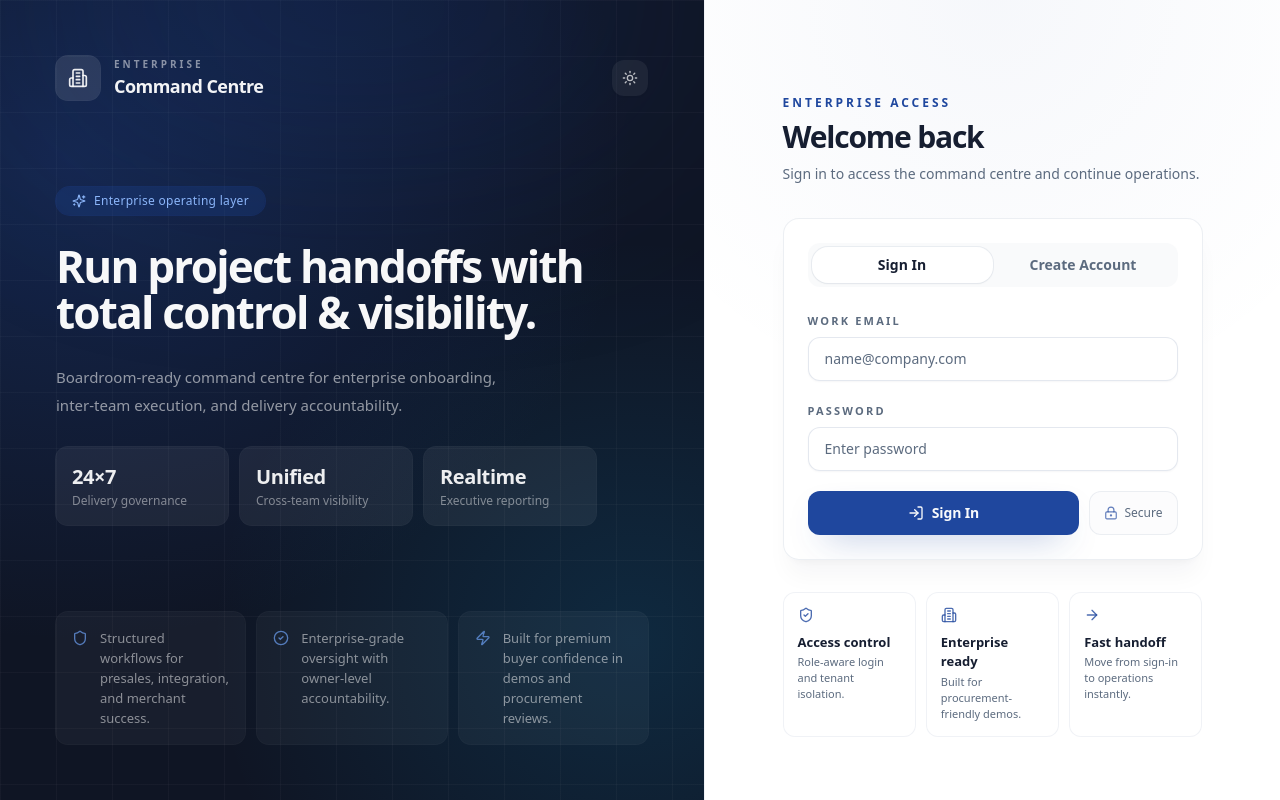
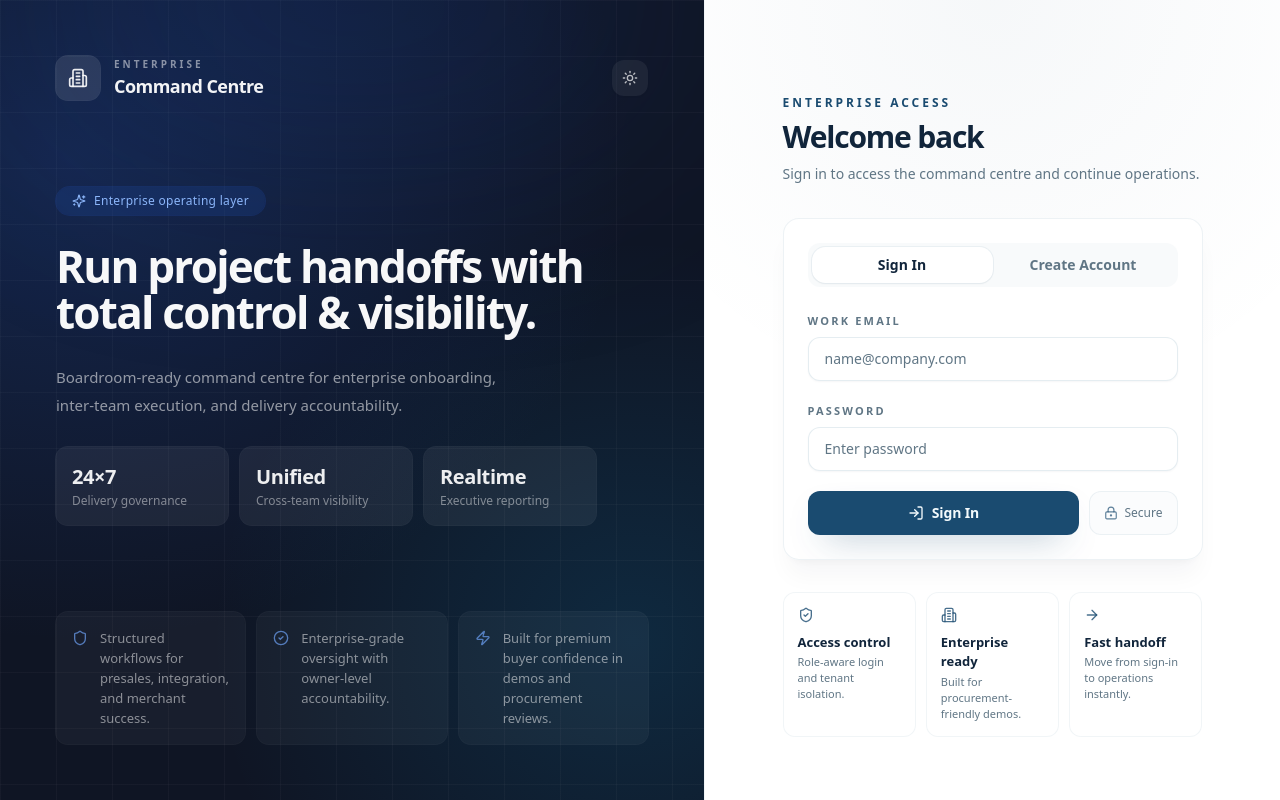
Before and after one commit to Akhilpandey97/handover-prod, a React (Vite) app: page /projects/1 in a window 1280 px wide. Built offline with nearby package versions, Linux system fonts and the light colour scheme; the HTML template or start-up script is replaced by a standard one.

Commit message:
Changes
Co-authored-by: Akhilpandey97 <231545057+Akhilpandey97@users.noreply.github.com>

```diff
--- a/src/index.css
+++ b/src/index.css
@@ -7,117 +7,137 @@
 @layer base {
   :root {
     --background: 0 0% 100%;
-    --foreground: 222 37% 14%;
+    --foreground: 212 55% 15%;
 
     --card: 0 0% 100%;
-    --card-foreground: 222 37% 14%;
+    --card-foreground: 212 55% 15%;
 
     --popover: 0 0% 100%;
-    --popover-foreground: 222 37% 14%;
+    --popover-foreground: 212 55% 15%;
 
-    --primary: 221 67% 37%;
-    --primary-foreground: 210 40% 98%;
+    /* Ocean Deep */
+    --primary: 206 62% 27%;
+    --primary-foreground: 190 60% 97%;
+    --primary-glow: 190 56% 40%;
 
-    --secondary: 214 29% 95%;
-    --secondary-foreground: 222 37% 16%;
+    --secondary: 200 32% 95%;
+    --secondary-foreground: 206 55% 20%;
 
-    --muted: 210 22% 96%;
-    --muted-foreground: 215 16% 43%;
+    --muted: 200 28% 96%;
+    --muted-foreground: 205 16% 45%;
 
-    --accent: 214 30% 94%;
-    --accent-foreground: 222 37% 16%;
+    --accent: 190 45% 93%;
+    --accent-foreground: 200 60% 20%;
 
-    --destructive: 0 72% 52%;
-    --destructive-foreground: 210 40% 98%;
+    --destructive: 0 72% 51%;
+    --destructive-foreground: 0 0% 100%;
 
-    --success: 151 71% 35%;
+    --success: 168 62% 34%;
     --success-foreground: 0 0% 100%;
 
-    --warning: 35 89% 46%;
+    --warning: 43 89% 44%;
     --warning-foreground: 0 0% 100%;
 
-    --info: 198 88% 45%;
+    --info: 190 56% 40%;
     --info-foreground: 0 0% 100%;
 
-    --pending: 249 88% 64%;
+    --pending: 199 70% 45%;
     --pending-foreground: 0 0% 100%;
 
-    --border: 214 24% 88%;
-    --input: 214 24% 88%;
-    --ring: 221 67% 42%;
+    --teal: 177 42% 55%;
+    --teal-foreground: 212 55% 15%;
 
-    --radius: 1rem;
+    --border: 202 28% 89%;
+    --input: 202 28% 89%;
+    --ring: 190 56% 40%;
 
-    --sidebar-background: 220 27% 99%;
-    --sidebar-foreground: 222 37% 14%;
-    --sidebar-primary: 221 67% 37%;
-    --sidebar-primary-foreground: 210 40% 98%;
-    --sidebar-accent: 214 29% 95%;
-    --sidebar-accent-foreground: 222 37% 14%;
-    --sidebar-border: 214 24% 88%;
-    --sidebar-ring: 221 67% 42%;
+    --radius: 0.85rem;
+
+    --sidebar-background: 212 55% 15%;
+    --sidebar-foreground: 200 30% 88%;
+    --sidebar-primary: 190 56% 42%;
+    --sidebar-primary-foreground: 0 0% 100%;
+    --sidebar-accent: 206 45% 22%;
+    --sidebar-accent-foreground: 0 0% 100%;
+    --sidebar-border: 206 40% 24%;
+    --sidebar-ring: 190 56% 45%;
 
     --surface: 0 0% 100%;
-    --surface-2: 210 20% 98%;
-    --hero: 222 36% 16%;
-    --hero-foreground: 210 40% 98%;
+    --surface-2: 200 33% 97%;
+    --hero: 212 55% 15%;
+    --hero-foreground: 190 45% 96%;
+
+    --gradient-primary: linear-gradient(135deg, hsl(var(--primary)), hsl(var(--primary-glow)));
+    --gradient-hero: linear-gradient(150deg, hsl(212 60% 12%), hsl(200 55% 22%));
+    --shadow-soft: 0 1px 2px hsl(var(--foreground) / 0.05), 0 8px 24px -16px hsl(var(--foreground) / 0.25);
+    --shadow-lift: 0 2px 4px hsl(var(--foreground) / 0.04), 0 20px 40px -24px hsl(var(--foreground) / 0.28);
   }
 
   .dark {
-    --background: 222 24% 8%;
-    --foreground: 210 28% 94%;
+    --background: 212 40% 8%;
+    --foreground: 195 30% 93%;
 
-    --card: 222 20% 11%;
-    --card-foreground: 210 28% 94%;
+    --card: 210 34% 11%;
+    --card-foreground: 195 30% 93%;
 
-    --popover: 222 20% 11%;
-    --popover-foreground: 210 28% 94%;
+    --popover: 210 34% 11%;
+    --popover-foreground: 195 30% 93%;
 
-    --primary: 217 90% 63%;
-    --primary-foreground: 222 40% 10%;
+    --primary: 190 56% 48%;
+    --primary-foreground: 212 55% 10%;
+    --primary-glow: 177 42% 58%;
 
-    --secondary: 222 18% 16%;
-    --secondary-foreground: 210 28% 94%;
+    --secondary: 210 28% 16%;
+    --secondary-foreground: 195 30% 93%;
 
-    --muted: 222 18% 14%;
-    --muted-foreground: 214 15% 65%;
+    --muted: 210 26% 15%;
+    --muted-foreground: 200 15% 65%;
 
-    --accent: 222 18% 17%;
-    --accent-foreground: 210 28% 94%;
+    --accent: 205 32% 19%;
+    --accent-foreground: 195 30% 93%;
 
-    --destructive: 0 72% 57%;
-    --destructive-foreground: 210 40% 98%;
+    --destructive: 0 70% 56%;
+    --destructive-foreground: 0 0% 100%;
 
-    --success: 151 70% 40%;
-    --success-foreground: 210 40% 98%;
+    --success: 168 58% 42%;
+    --success-foreground: 212 55% 10%;
 
-    --warning: 37 90% 54%;
-    --warning-foreground: 222 24% 8%;
+    --warning: 43 90% 55%;
+    --warning-foreground: 212 55% 10%;
 
-    --info: 198 88% 54%;
-    --info-foreground: 210 40% 98%;
+    --info: 190 60% 52%;
+    --info-foreground: 212 55% 10%;
 
-    --pending: 249 88% 68%;
-    --pending-foreground: 0 0% 100%;
+    --pending: 199 70% 55%;
+    --pending-foreground: 212 55% 10%;
 
-    --border: 222 14% 22%;
-    --input: 222 14% 22%;
-    --ring: 217 90% 66%;
+    --teal: 177 42% 58%;
+    --teal-foreground: 212 55% 10%;
 
-    --sidebar-background: 222 22% 10%;
-    --sidebar-foreground: 210 28% 94%;
-    --sidebar-primary: 217 90% 63%;
-    --sidebar-primary-foreground: 222 40% 10%;
-    --sidebar-accent: 222 18% 16%;
-    --sidebar-accent-foreground: 210 28% 94%;
-    --sidebar-border: 222 14% 22%;
-    --sidebar-ring: 217 90% 66%;
+    --border: 208 24% 22%;
+    --input: 208 24% 22%;
+    --ring: 190 56% 52%;
 
-    --surface: 222 24% 9%;
-    --surface-2: 222 18% 12%;
-    --hero: 222 28% 10%;
-    --hero-foreground: 210 28% 96%;
+    --sidebar-background: 212 45% 10%;
+    --sidebar-foreground: 195 25% 88%;
+    --sidebar-primary: 190 56% 50%;
+    --sidebar-primary-foreground: 212 55% 10%;
+    --sidebar-accent: 208 30% 17%;
+    --sidebar-accent-foreground: 195 30% 93%;
+    --sidebar-border: 208 26% 20%;
+    --sidebar-ring: 190 56% 52%;
+
+    --surface: 212 40% 9%;
+    --surface-2: 210 30% 13%;
+    --hero: 212 45% 9%;
+    --hero-foreground: 195 30% 95%;
+
+    --gradient-primary: linear-gradient(135deg, hsl(var(--primary)), hsl(var(--primary-glow)));
+    --gradient-hero: linear-gradient(150deg, hsl(212 50% 9%), hsl(200 40% 16%));
+    --shadow-soft: 0 1px 2px hsl(0 0% 0% / 0.4), 0 8px 24px -16px hsl(0 0% 0% / 0.6);
+    --shadow-lift: 0 2px 4px hsl(0 0% 0% / 0.4), 0 20px 40px -24px hsl(0 0% 0% / 0.7);
   }
+
 }
 
 @layer base {
```
